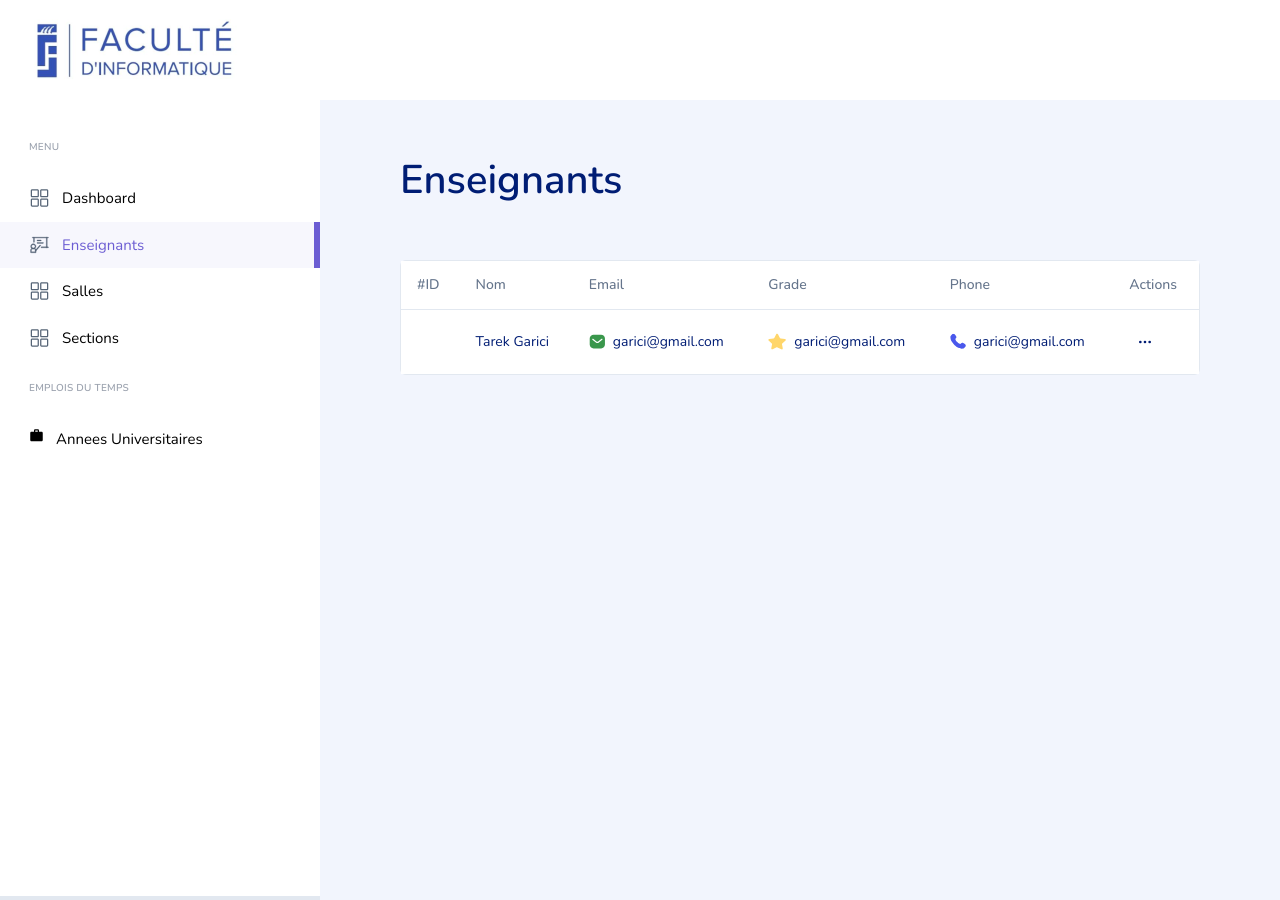
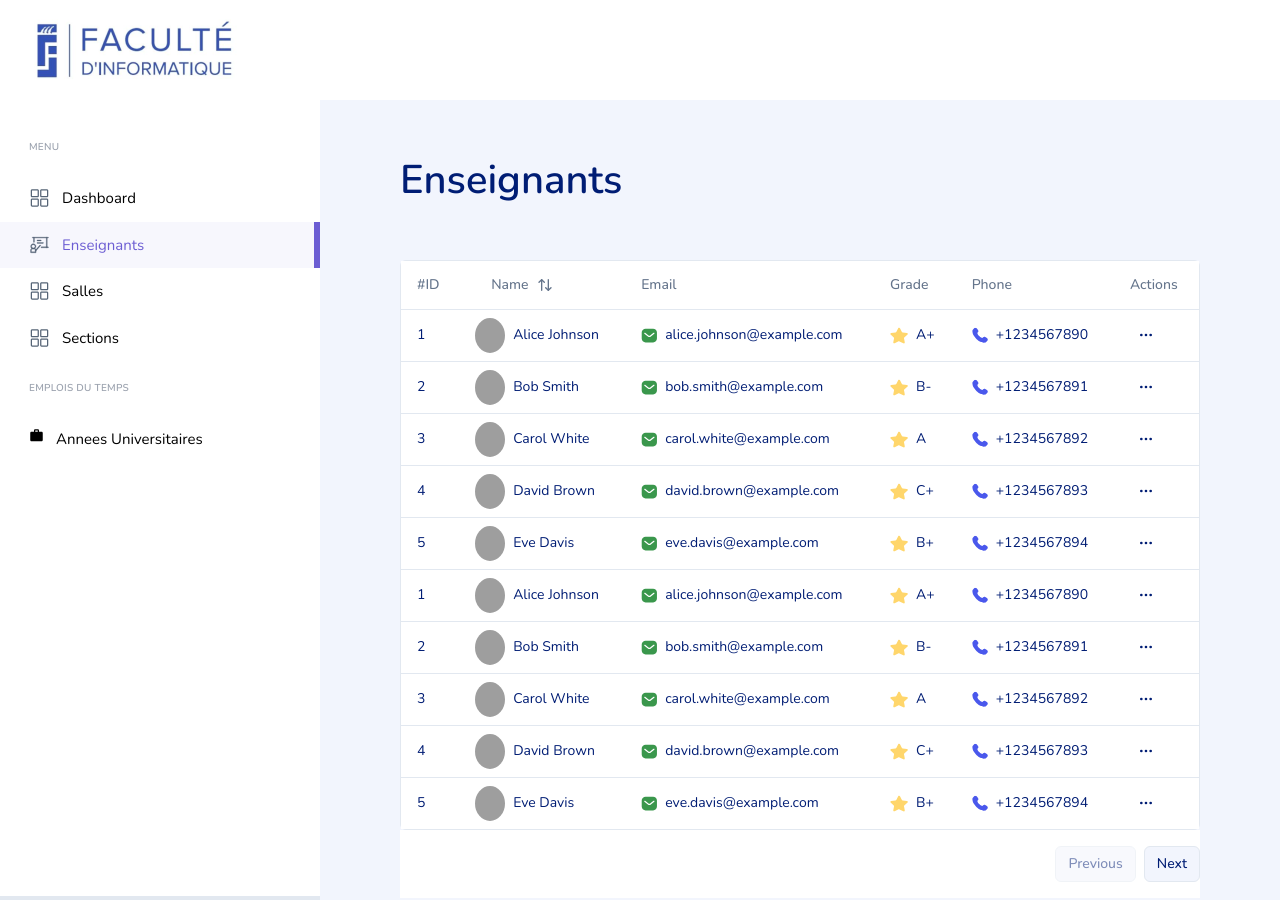
Before and after one commit to OussamaGhz/Times, a Next.js app: page /dashboard/enseignants in a window 1280 px wide. Built offline with nearby package versions, Linux system fonts and the light colour scheme; grey boxes are pictures that could not be loaded.

Commit message:
add name sorting

```diff
--- a/app/dashboard/enseignants/page.tsx
+++ b/app/dashboard/enseignants/page.tsx
@@ -1,19 +1,41 @@
 import PageContainer from "@/app/ui/dashboard/page-container";
 import React from "react";
-import { Payment, columns } from "@/app/ui/enseignants/columns";
+import { Teacher, columns } from "@/app/ui/enseignants/columns";
 import { DataTable } from "@/app/ui/enseignants/data-table";
 
-async function getData(): Promise<Payment[]> {
+async function getData(): Promise<Teacher[]> {
   // Fetch data from your API here.
   return [
-    {
-      id: "728ed52f",
-      nom: "Tarek Garici",
-      email: "garici@gmail.com",
-      grade: "Professeur",
-      phone: "123456789",
-    },
-    // ...
+    { id: "1", nom: "Alice Johnson", email: "alice.johnson@example.com", grade: "A+", phone: "+1234567890" },
+    { id: "2", nom: "Bob Smith", email: "bob.smith@example.com", grade: "B-", phone: "+1234567891" },
+    { id: "3", nom: "Carol White", email: "carol.white@example.com", grade: "A", phone: "+1234567892" },
+    { id: "4", nom: "David Brown", email: "david.brown@example.com", grade: "C+", phone: "+1234567893" },
+    { id: "5", nom: "Eve Davis", email: "eve.davis@example.com", grade: "B+", phone: "+1234567894" },
+    { id: "1", nom: "Alice Johnson", email: "alice.johnson@example.com", grade: "A+", phone: "+1234567890" },
+    { id: "2", nom: "Bob Smith", email: "bob.smith@example.com", grade: "B-", phone: "+1234567891" },
+    { id: "3", nom: "Carol White", email: "carol.white@example.com", grade: "A", phone: "+1234567892" },
+    { id: "4", nom: "David Brown", email: "david.brown@example.com", grade: "C+", phone: "+1234567893" },
+    { id: "5", nom: "Eve Davis", email: "eve.davis@example.com", grade: "B+", phone: "+1234567894" },
+    { id: "1", nom: "Alice Johnson", email: "alice.johnson@example.com", grade: "A+", phone: "+1234567890" },
+    { id: "2", nom: "Bob Smith", email: "bob.smith@example.com", grade: "B-", phone: "+1234567891" },
+    { id: "3", nom: "Carol White", email: "carol.white@example.com", grade: "A", phone: "+1234567892" },
+    { id: "4", nom: "David Brown", email: "david.brown@example.com", grade: "C+", phone: "+1234567893" },
+    { id: "5", nom: "Eve Davis", email: "eve.davis@example.com", grade: "B+", phone: "+1234567894" },
+    { id: "1", nom: "Alice Johnson", email: "alice.johnson@example.com", grade: "A+", phone: "+1234567890" },
+    { id: "2", nom: "Bob Smith", email: "bob.smith@example.com", grade: "B-", phone: "+1234567891" },
+    { id: "3", nom: "Carol White", email: "carol.white@example.com", grade: "A", phone: "+1234567892" },
+    { id: "4", nom: "David Brown", email: "david.brown@example.com", grade: "C+", phone: "+1234567893" },
+    { id: "5", nom: "Eve Davis", email: "eve.davis@example.com", grade: "B+", phone: "+1234567894" },
+    { id: "1", nom: "Alice Johnson", email: "alice.johnson@example.com", grade: "A+", phone: "+1234567890" },
+    { id: "2", nom: "Bob Smith", email: "bob.smith@example.com", grade: "B-", phone: "+1234567891" },
+    { id: "3", nom: "Carol White", email: "carol.white@example.com", grade: "A", phone: "+1234567892" },
+    { id: "4", nom: "David Brown", email: "david.brown@example.com", grade: "C+", phone: "+1234567893" },
+    { id: "5", nom: "Eve Davis", email: "eve.davis@example.com", grade: "B+", phone: "+1234567894" },
+    { id: "1", nom: "Alice Johnson", email: "alice.johnson@example.com", grade: "A+", phone: "+1234567890" },
+    { id: "2", nom: "Bob Smith", email: "bob.smith@example.com", grade: "B-", phone: "+1234567891" },
+    { id: "3", nom: "Carol White", email: "carol.white@example.com", grade: "A", phone: "+1234567892" },
+    { id: "4", nom: "David Brown", email: "david.brown@example.com", grade: "C+", phone: "+1234567893" },
+    { id: "5", nom: "Eve Davis", email: "eve.davis@example.com", grade: "B+", phone: "+1234567894" },
   ];
 }
 
--- a/app/layout.tsx
+++ b/app/layout.tsx
@@ -23,7 +23,7 @@ export default function RootLayout({
   return (
     <html lang="en">
       <body className={nunito.className}>
-        <div className="flex flex-col">
+        <div className="flex flex-col w-screen">
           <Navbar />
           <div className="">{children}</div>
         </div>
--- a/app/ui/enseignants/columns.tsx
+++ b/app/ui/enseignants/columns.tsx
@@ -1,7 +1,7 @@
 "use client";
 
 import { ColumnDef } from "@tanstack/react-table";
-import { MoreHorizontal } from "lucide-react";
+import { MoreHorizontal, ArrowUpDown } from "lucide-react";
 import { Button } from "@/components/ui/button";
 import {
   DropdownMenu,
@@ -16,10 +16,11 @@ import {
 import EmailIcon from "../icon/email-icon";
 import StarIcon from "../icon/star-icon";
 import PhoneIcon from "../icon/phone-icon";
+import { Avatar, AvatarFallback, AvatarImage } from "@radix-ui/react-avatar";
 
 // This type is used to define the shape of our data.
 // You can use a Zod schema here if you want.
-export type Payment = {
+export type Teacher = {
   id: string;
   nom: string;
   email: string;
@@ -27,14 +28,43 @@ export type Payment = {
   phone: string;
 };
 
-export const columns: ColumnDef<Payment>[] = [
+export const columns: ColumnDef<Teacher>[] = [
   {
-    id: "status",
+    id: "id",
+    accessorKey: "id",
     header: "#ID",
   },
   {
-    accessorKey: "nom",
-    header: "Nom",
+    accessorKey: "name",
+    header: ({ column }) => {
+      return (
+        <Button
+          variant="ghost"
+          onClick={() => column.toggleSorting(column.getIsSorted() === "asc")}
+        >
+          Name
+          <ArrowUpDown className="ml-2 h-4 w-4" />
+        </Button>
+      );
+    },
+    cell: ({ row }) => (
+      <div className="flex gap-2 items-center">
+        <Avatar style={{ width: "30px", height: "35px", borderRadius: "35%" }}>
+          <AvatarImage
+            src="https://github.com/shadcn.png"
+            alt="@shadcn"
+            style={{ width: "100%", height: "100%", borderRadius: "50%" }}
+          />
+          <AvatarFallback
+            style={{ width: "100%", height: "100%", borderRadius: "50%" }}
+          >
+            CN
+          </AvatarFallback>
+        </Avatar>
+
+        <span>{row.original.nom}</span>
+      </div>
+    ),
   },
   {
     accessorKey: "email",
@@ -52,7 +82,7 @@ export const columns: ColumnDef<Payment>[] = [
     cell: ({ row }) => (
       <div className="flex gap-2 items-center ">
         <StarIcon />
-        <span>{row.original.email}</span>
+        <span>{row.original.grade}</span>
       </div>
     ),
   },
@@ -62,7 +92,7 @@ export const columns: ColumnDef<Payment>[] = [
     cell: ({ row }) => (
       <div className="flex gap-2 items-center ">
         <PhoneIcon />
-        <span>{row.original.email}</span>
+        <span>{row.original.phone}</span>
       </div>
     ),
   },
--- a/app/ui/enseignants/data-table.tsx
+++ b/app/ui/enseignants/data-table.tsx
@@ -1,10 +1,16 @@
 "use client";
+
+import { Button } from "@/components/ui/button";
+import * as React from "react";
 
 import {
   ColumnDef,
   flexRender,
   getCoreRowModel,
+  getPaginationRowModel,
+  SortingState,
   useReactTable,
+  getSortedRowModel,
 } from "@tanstack/react-table";
 
 import {
@@ -25,13 +31,21 @@ export function DataTable<TData, TValue>({
   columns,
   data,
 }: DataTableProps<TData, TValue>) {
+  const [sorting, setSorting] = React.useState<SortingState>([]);
   const table = useReactTable({
     data,
     columns,
+    getPaginationRowModel: getPaginationRowModel(),
     getCoreRowModel: getCoreRowModel(),
+    onSortingChange: setSorting,
+    getSortedRowModel: getSortedRowModel(),
+    state: {
+      sorting,
+    },
   });
 
   return (
+    <div>
       <div className="rounded-md border">
         <Table className="bg-white">
           <TableHeader>
@@ -61,14 +75,20 @@ export function DataTable<TData, TValue>({
                 >
                   {row.getVisibleCells().map((cell) => (
                     <TableCell key={cell.id}>
-                    {flexRender(cell.column.columnDef.cell, cell.getContext())}
+                      {flexRender(
+                        cell.column.columnDef.cell,
+                        cell.getContext()
+                      )}
                     </TableCell>
                   ))}
                 </TableRow>
               ))
             ) : (
               <TableRow>
-              <TableCell colSpan={columns.length} className="h-24 text-center">
+                <TableCell
+                  colSpan={columns.length}
+                  className="h-24 text-center"
+                >
                   No results.
                 </TableCell>
               </TableRow>
@@ -76,5 +96,24 @@ export function DataTable<TData, TValue>({
           </TableBody>
         </Table>
       </div>
+      <div className="flex items-center justify-end space-x-2 py-4 bg-white">
+        <Button
+          variant="outline"
+          size="sm"
+          onClick={() => table.previousPage()}
+          disabled={!table.getCanPreviousPage()}
+        >
+          Previous
+        </Button>
+        <Button
+          variant="outline"
+          size="sm"
+          onClick={() => table.nextPage()}
+          disabled={!table.getCanNextPage()}
+        >
+          Next
+        </Button>
+      </div>
+    </div>
   );
 }
--- a/app/ui/navbar.tsx
+++ b/app/ui/navbar.tsx
@@ -4,7 +4,7 @@ import Image from "next/image";
 
 const Navbar = () => {
   return (
-    <div className="h-[100px] bg-white flex items-center px-7 w-full">
+    <div className="h-[100px] bg-white flex items-center px-7 w-screen">
       <Image src={logo} alt="logo" />
     </div>
   );
--- a/components/ui/table.tsx
+++ b/components/ui/table.tsx
@@ -87,7 +87,7 @@ const TableCell = React.forwardRef<
 >(({ className, ...props }, ref) => (
   <td
     ref={ref}
-    className={cn("p-4 align-middle [&:has([role=checkbox])]:pr-0", className)}
+    className={cn("px-4 py-[8px] align-middle [&:has([role=checkbox])]:pr-0", className)}
     {...props}
   />
 ))
```
Lines whose indentation alone changed are shown as unchanged.
